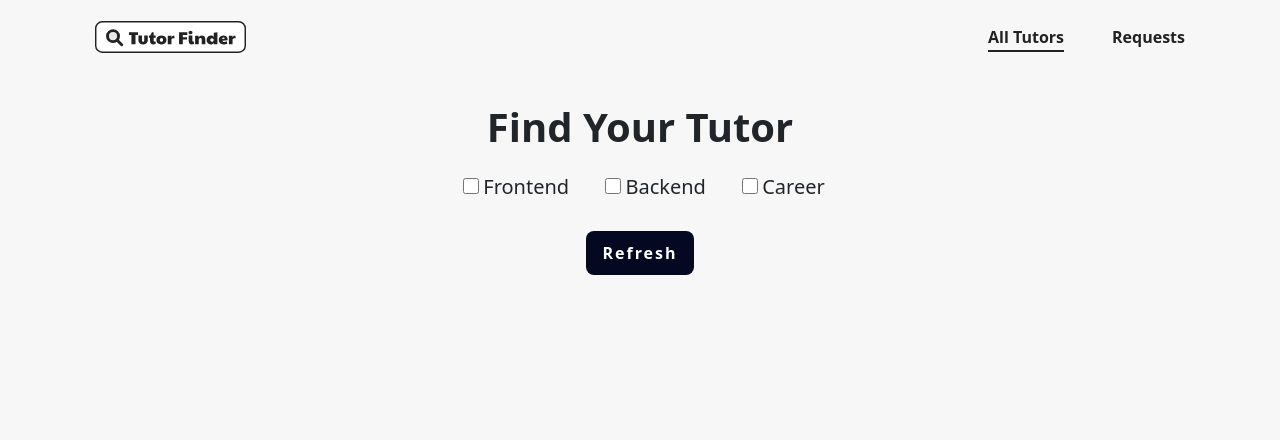
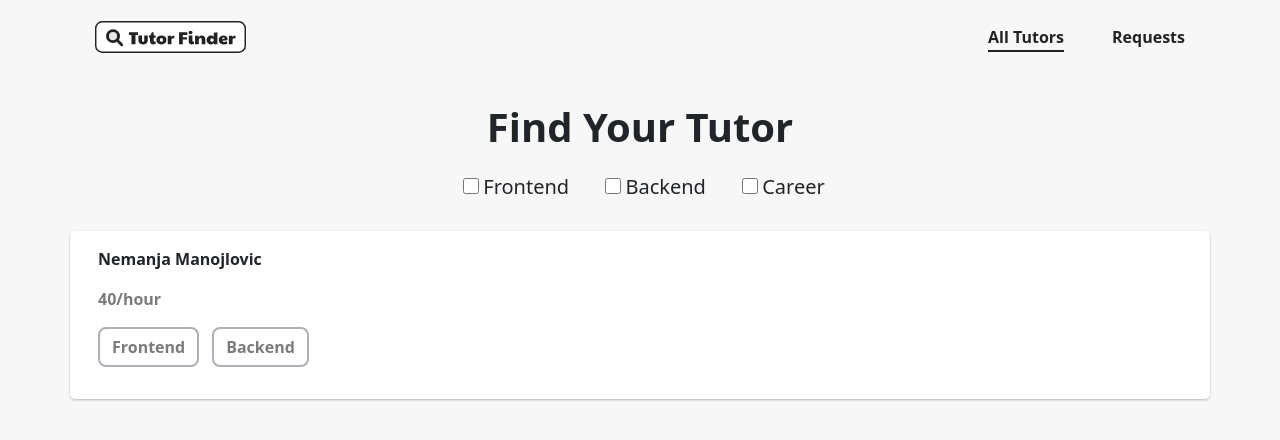
Before and after one commit to Manojlovic1998/find-tutor-vue-spa, a Vue app: page / in a window 1280 px wide. Shown: the top 440 px of the page. Built offline with nearby package versions, Linux system fonts and the light colour scheme.

Commit message:
Add tutor card to HomePage

```diff
--- a/src/views/HomePage.vue
+++ b/src/views/HomePage.vue
@@ -43,19 +43,53 @@
       </div>
     </div>
   </BaseHero>
+  <BaseMain>
+    <BaseCard v-for="tutor in tutors" :key="tutor.id">
+      <template v-slot:title
+        ><p class="fw-bolder">{{ tutor.name }}</p></template
+      >
+      <template v-slot:body
+        ><p class="text-gray fw-bold">{{ tutor.rate }}</p></template
+      >
+      <template v-slot:tag>
+        <BaseTag
+          class="tag-margin"
+          v-for="tag in tutor.description"
+          :key="tag"
+          >{{ tag }}</BaseTag
+        >
+      </template>
+      <template v-slot:contact></template>
+      <template v-slot:details> </template>
+    </BaseCard>
+  </BaseMain>
 </template>
 
 <script>
 import BaseHero from "../components/UI/BaseHero.vue";
+import BaseCard from "../components/UI/BaseCard.vue";
+import BaseMain from "../components/UI/BaseMain.vue";
+import BaseTag from "../components/UI/BaseTag.vue";
 
 export default {
   data() {
     return {
       filterCategory: [],
+      tutors: [
+        {
+          id: 1,
+          name: "Nemanja Manojlovic",
+          description: ["Frontend", "Backend"],
+          rate: "40/hour",
+        },
+      ],
     };
   },
   components: {
     BaseHero,
+    BaseCard,
+    BaseMain,
+    BaseTag,
   },
   methods: {
     resetFilters() {
@@ -87,6 +121,10 @@
 
 input[type="checkbox"]:checked {
   background: #0c5dff;
+}
+
+.tag-margin:not(:first-child) {
+  margin-left: 13px;
 }
 </style>
 
@@ -130,4 +168,8 @@
 .show > .btn-primary.dropdown-toggle:focus {
   box-shadow: 0 0 0 0.25rem rgba(4, 9, 32, 50%);
 }
+
+.text-gray {
+  color: #7b7b7b;
+}
 </style>
```
